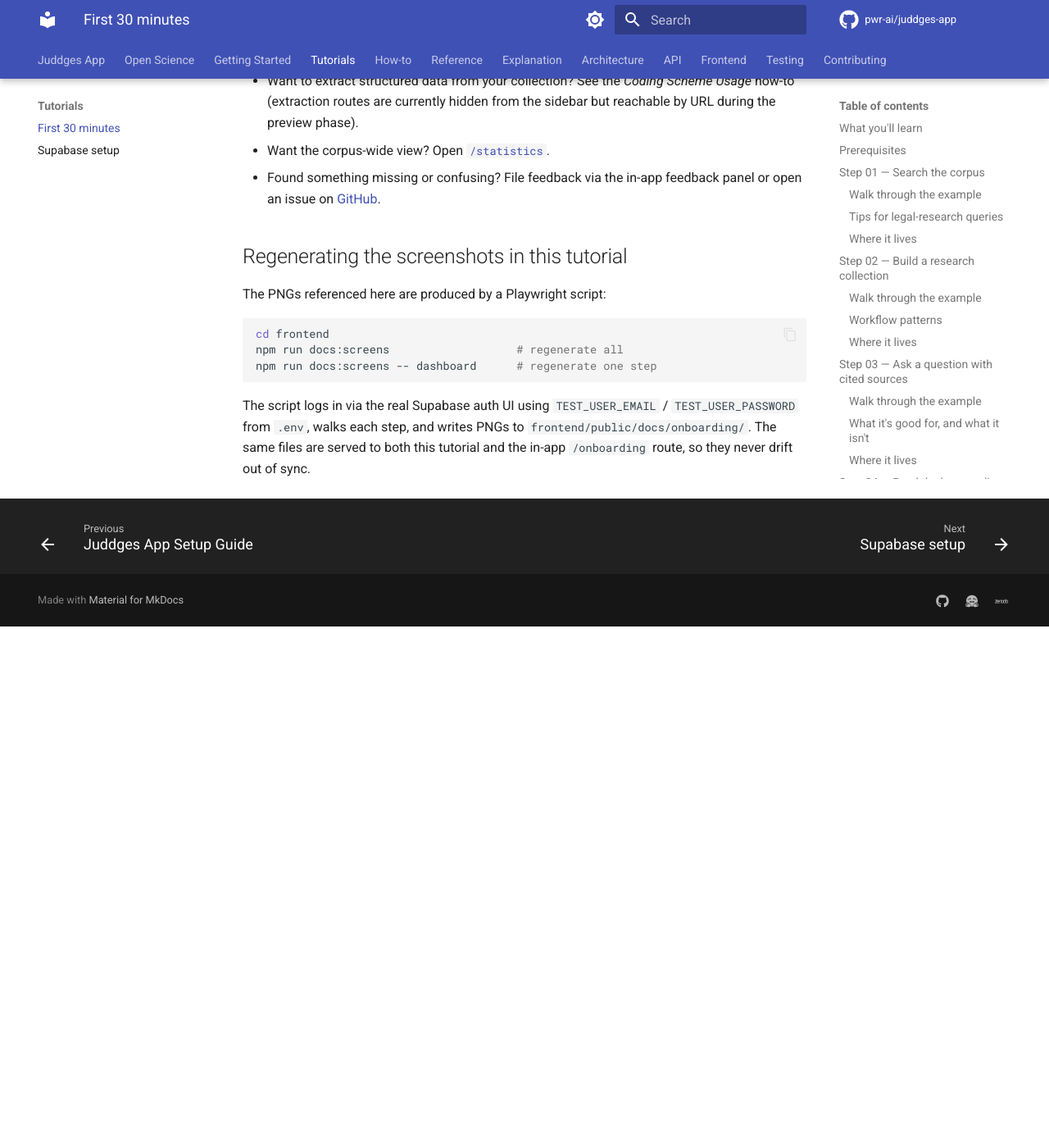
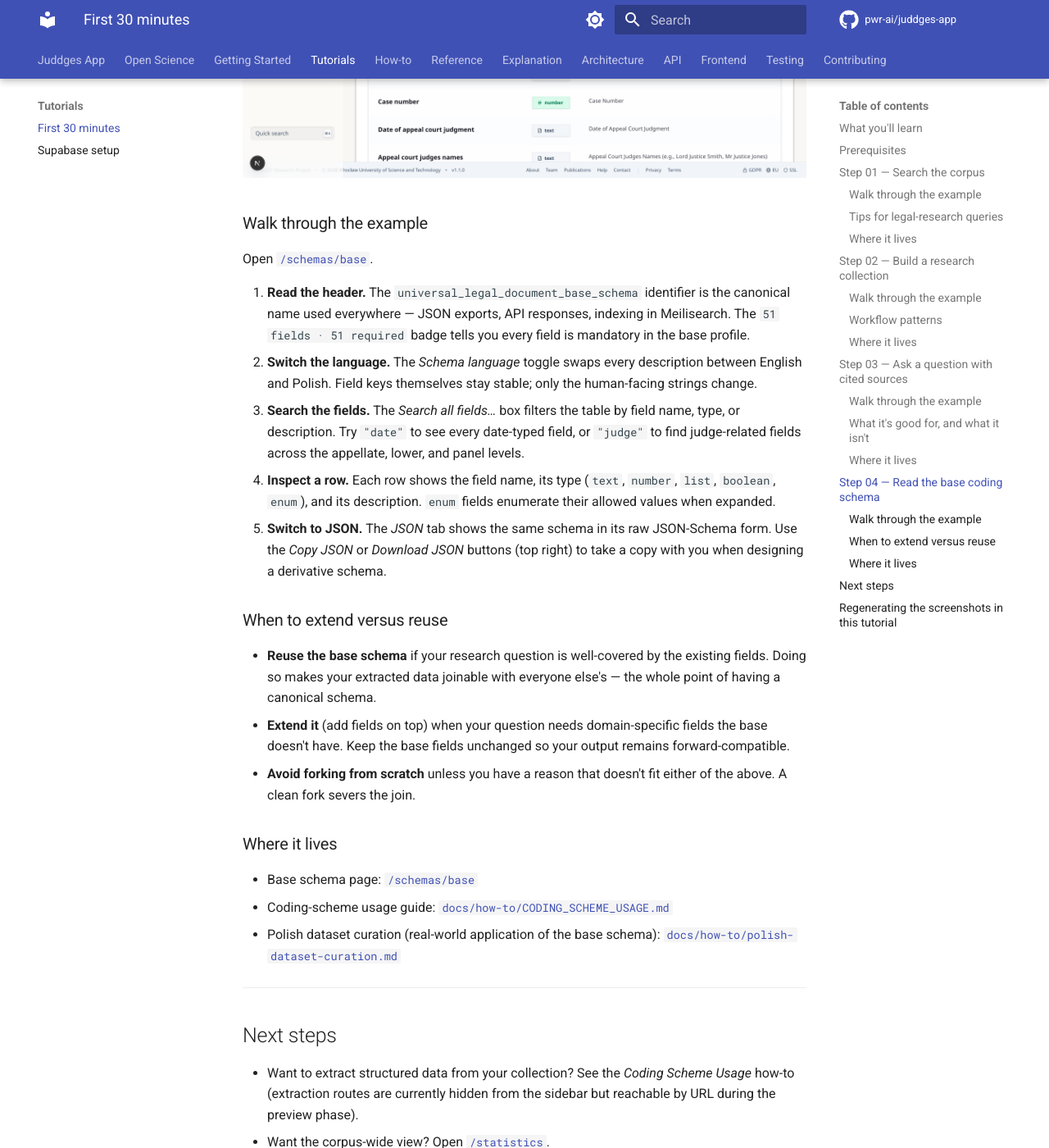
Before and after one commit to pwr-ai/juddges-app, an MkDocs documentation site: the page built from docs/tutorials/first-30-minutes.md, in a window 1280 px wide and 1400 px high, scrolled down 6733 px. Shown: the whole window at 82% size. Built offline with MkDocs 1.6.1 and Material for MkDocs 9.7.7, drawn with Linux system fonts in a browser that asks for light colours; comment, search, counter and statistics services are not loaded; before the commit the page ends 7497 px from its top, so only the background shows below that; some of the changed text lies outside the part shown.

Commit message:
feat(onboarding): Phase 5 — Step 4 Base Coding Schema content + screenshot
- Capture script gains a `step-4-base-schema` entry waiting on the
  "Base Judgment Extraction Schema" heading.
- /onboarding Step 04 now renders the schema page (canonical schema
  key, EN/PL language switcher, 51 fields summary, Table/JSON tabs,
  searchable field list with the first five fields visible).
- Tutorial Step 04 walks through reading the header, switching the
  language, searching fields, inspecting a row, and exporting JSON.
  Adds a "when to extend vs reuse" framing so users understand the
  cost of forking the base schema from scratch versus extending it.

```diff
--- a/docs/tutorials/first-30-minutes.md
+++ b/docs/tutorials/first-30-minutes.md
@@ -205,18 +205,56 @@ landing state pictured above.
 
 ## Step 04 — Read the base coding schema
 
-*Content for this step is captured in Phase 5.*
+A **coding schema** is the field list an extraction job will produce —
+the columns of the eventual table. The *Base Judgment Extraction
+Schema* (`universal_legal_document_base_schema`) is the canonical
+reference: 51 fields covering case identifiers, parties, court
+hierarchy, dates, legal grounds, and outcomes, with parallel English and
+Polish descriptions.
 
-### What to try
+![Base Judgment Extraction Schema page showing the schema key, the English/Polish language switcher, the '51 fields · 51 required' summary, Table/JSON view tabs, the fields search bar, and the first five rows: Keywords (list), Neutral citation number (text), Case number (number), Date of appeal court judgment (text), Appeal court judges names (text).](../assets/onboarding/step-4-base-schema.png)
 
-- Browse the field list with descriptions and example values.
-- Switch between English and Polish locale variants.
+### Walk through the example
+
+Open [`/schemas/base`](https://juddges.com/schemas/base).
+
+1. **Read the header.** The `universal_legal_document_base_schema`
+   identifier is the canonical name used everywhere — JSON exports,
+   API responses, indexing in Meilisearch. The `51 fields · 51 required`
+   badge tells you every field is mandatory in the base profile.
+2. **Switch the language.** The *Schema language* toggle swaps every
+   description between English and Polish. Field keys themselves stay
+   stable; only the human-facing strings change.
+3. **Search the fields.** The *Search all fields…* box filters the
+   table by field name, type, or description. Try `"date"` to see every
+   date-typed field, or `"judge"` to find judge-related fields across
+   the appellate, lower, and panel levels.
+4. **Inspect a row.** Each row shows the field name, its type
+   (`text`, `number`, `list`, `boolean`, `enum`), and its description.
+   `enum` fields enumerate their allowed values when expanded.
+5. **Switch to JSON.** The *JSON* tab shows the same schema in its raw
+   JSON-Schema form. Use the *Copy JSON* or *Download JSON* buttons
+   (top right) to take a copy with you when designing a derivative
+   schema.
+
+### When to extend versus reuse
+
+- **Reuse the base schema** if your research question is well-covered
+  by the existing fields. Doing so makes your extracted data joinable
+  with everyone else's — the whole point of having a canonical schema.
+- **Extend it** (add fields on top) when your question needs
+  domain-specific fields the base doesn't have. Keep the base fields
+  unchanged so your output remains forward-compatible.
+- **Avoid forking from scratch** unless you have a reason that
+  doesn't fit either of the above. A clean fork severs the join.
 
 ### Where it lives
 
-- Base schema: [`/schemas/base`](https://juddges.com/schemas/base)
-- Coding scheme usage: see
-  [`docs/how-to/CODING_SCHEME_USAGE.md`](../how-to/CODING_SCHEME_USAGE.md).
+- Base schema page: [`/schemas/base`](https://juddges.com/schemas/base)
+- Coding-scheme usage guide:
+  [`docs/how-to/CODING_SCHEME_USAGE.md`](../how-to/CODING_SCHEME_USAGE.md)
+- Polish dataset curation (real-world application of the base schema):
+  [`docs/how-to/polish-dataset-curation.md`](../how-to/polish-dataset-curation.md)
 
 ---
 
```
Also changed, not shown: frontend/scripts/docs/capture-screenshots.mjs (+9 -0 lines), docs/assets/onboarding/step-4-base-schema.png (added), frontend/public/docs/onboarding/step-4-base-schema.png (added), 1 other file.
